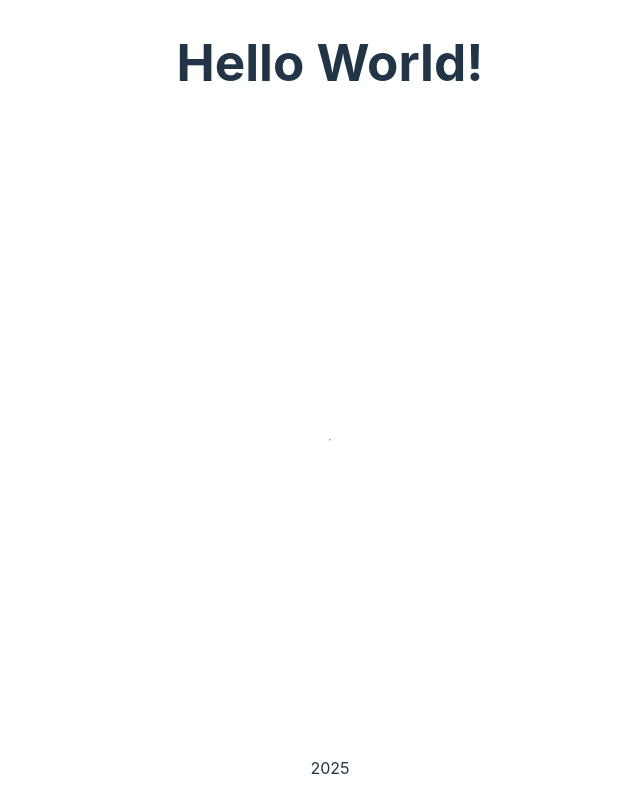
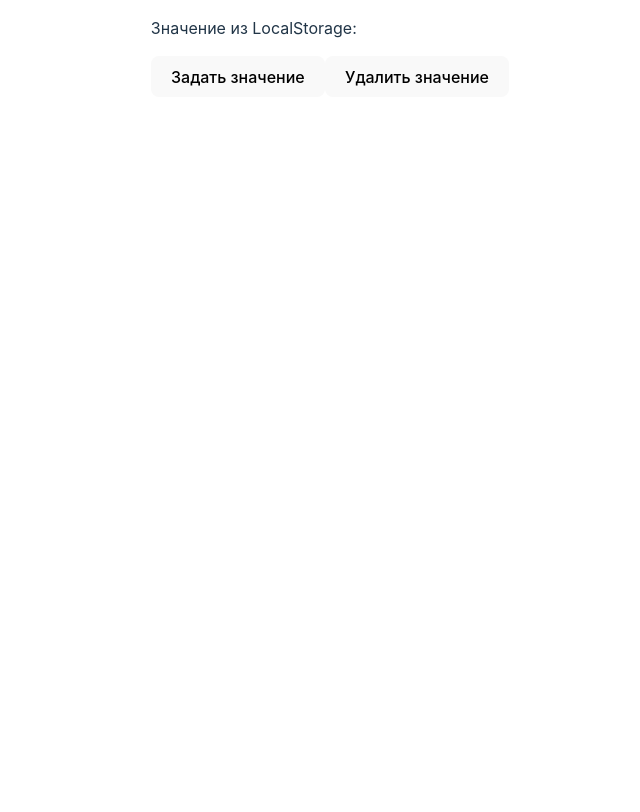
Before and after one commit to grygoriev/middle-module4-react-tasks, a React (Vite) app: page / in a window 1280 px wide. Shown: the top 812 px of the page, without its empty margins (310-950 px from the left). Built offline with nearby package versions, Linux system fonts and the light colour scheme.

Commit message:
feat: реализация хука useLocalStorage()

```diff
--- a/src/App.tsx
+++ b/src/App.tsx
@@ -1,9 +1,9 @@
+import { Demo } from './components/Demo';
+
 export const App = () => {
 	return (
 		<div className="container">
-			<h1>Hello World!</h1>
-			<hr />
-			<span className="span-year">{new Date().getFullYear()}</span>
+			<Demo />
 		</div>
 	);
 };
--- /dev/null
+++ b/src/components/Demo.tsx
@@ -0,0 +1,15 @@
+import { useLocalStorage } from '../hooks/useLocalStorage';
+
+export function Demo() {
+	const [value, { setItem, removeItem }] = useLocalStorage('some-key');
+
+	return (
+		<div>
+			<p>Значение из LocalStorage: {value}</p>
+			<div>
+				<button onClick={() => setItem('new storage value')}>Задать значение</button>
+				<button onClick={() => removeItem()}>Удалить значение</button>
+			</div>
+		</div>
+	);
+}
--- /dev/null
+++ b/src/hooks/useLocalStorage.ts
@@ -0,0 +1,33 @@
+import { useCallback, useState } from 'react';
+
+type LocalStorageSetValue = string;
+type LocalStorageReturnValue = LocalStorageSetValue | null;
+
+type UseLocalStorage = (key: string) => [
+	value: LocalStorageReturnValue,
+	{
+		setItem: (value: LocalStorageSetValue) => void;
+		removeItem: () => void;
+	},
+];
+
+export const useLocalStorage: UseLocalStorage = (key) => {
+	const [value, setValue] = useState<LocalStorageReturnValue>(
+		localStorage.getItem(key),
+	);
+
+	const setItem = useCallback(
+		(v: LocalStorageSetValue) => {
+			localStorage.setItem(key, v);
+			setValue(v);
+		},
+		[key],
+	);
+
+	const removeItem = useCallback(() => {
+		localStorage.removeItem(key);
+		setValue(null);
+	}, [key]);
+
+	return [value, { setItem, removeItem }];
+};
```
